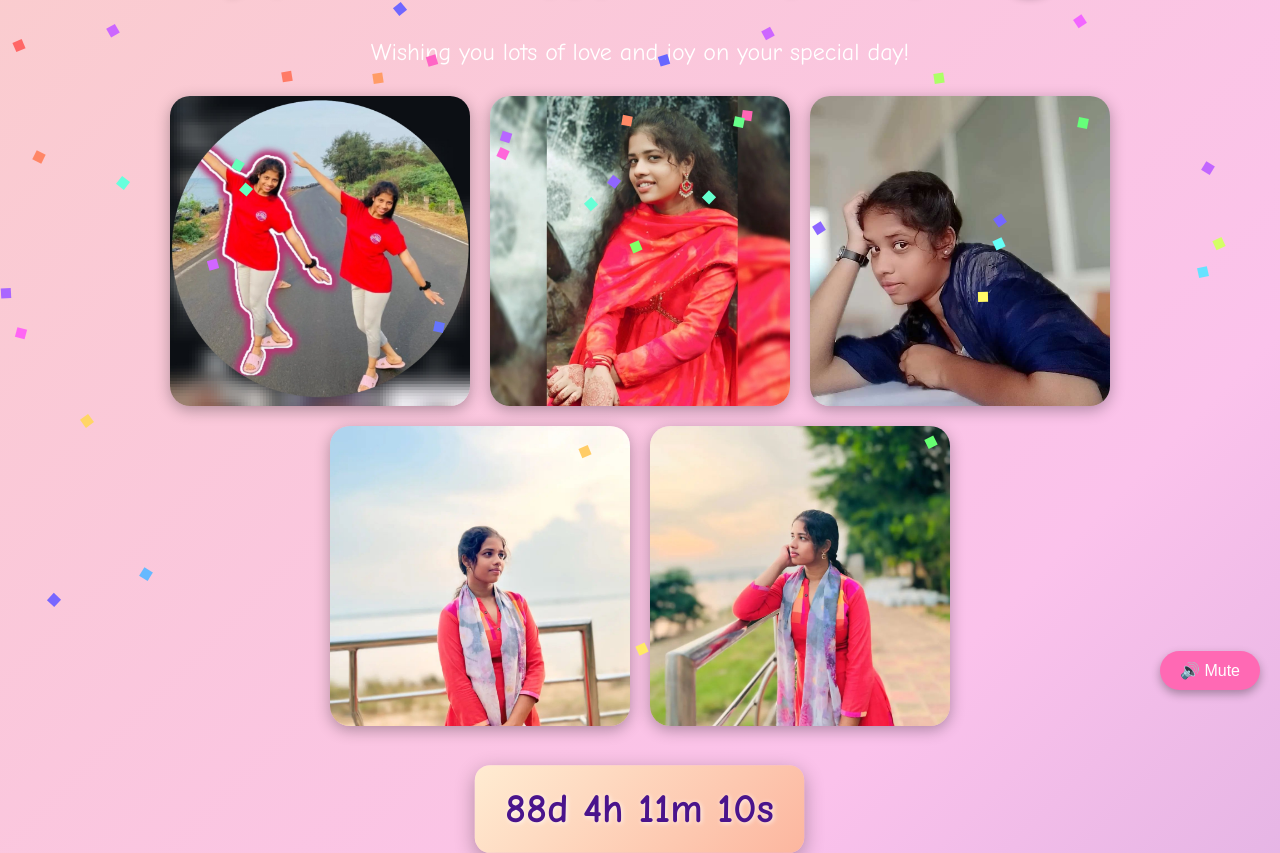
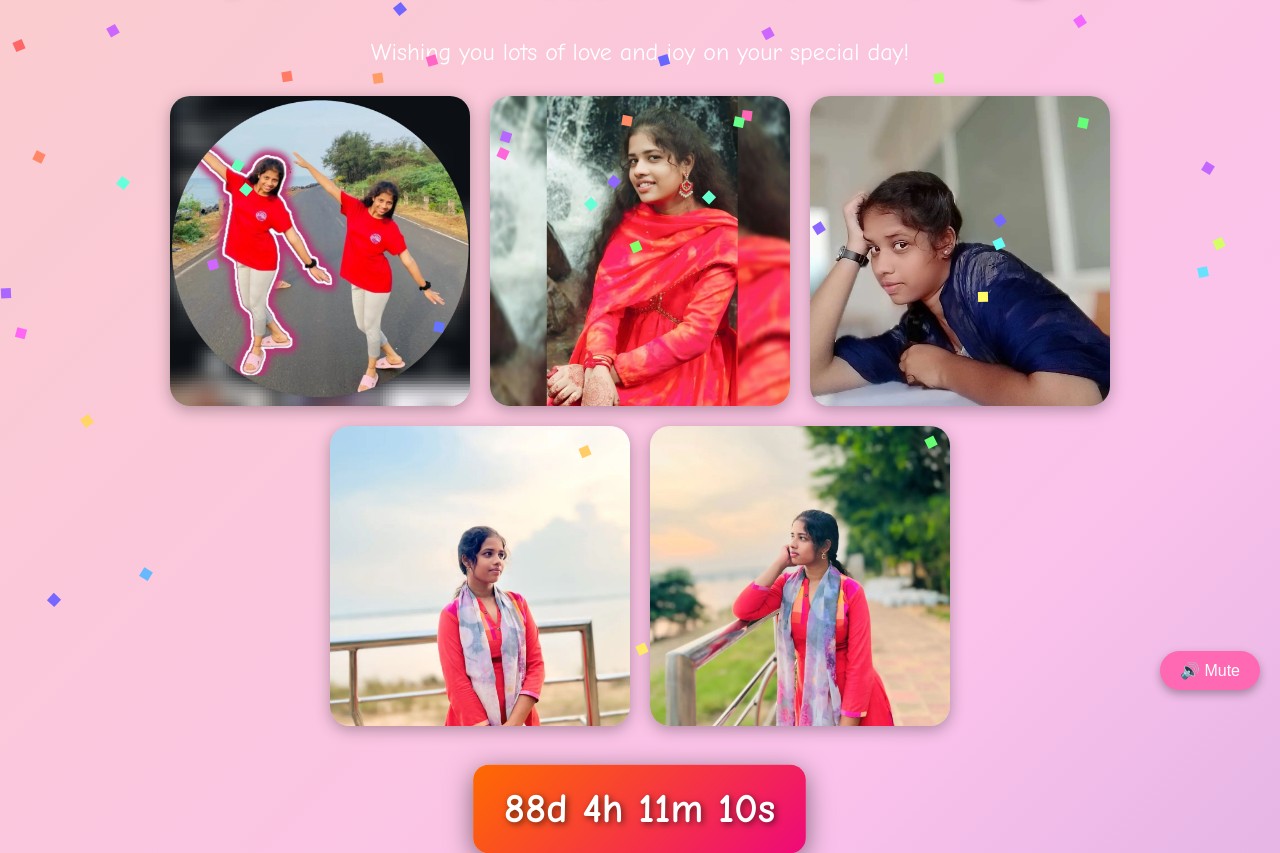
Before and after one commit to CHARANKANTHREDDY/Birthday-wishes, a plain HTML site: page index.html in a window 1280 px wide. Shown: the part 90-943 px from the top of the page. Drawn offline with Linux system fonts and the light colour scheme.

Commit message:
Update index.html

```diff
--- a/index.html
+++ b/index.html
@@ -98,24 +98,24 @@
       transform: scale(1.1);
     }
 
-    /* Updated Countdown Timer Style */
+    /* 🎉 Vibrant Countdown Timer Style */
     #countdown {
       font-size: 2.5em;
       margin-top: 20px;
       padding: 20px 30px;
-      background: linear-gradient(135deg, #ffecd2, #fcb69f);
-      color: #4a148c;
+      background: linear-gradient(135deg, #ff6a00, #ee0979); /* bright gradient */
+      color: #ffffff;
       font-weight: bold;
       border-radius: 15px;
-      box-shadow: 0 6px 20px rgba(0, 0, 0, 0.3);
-      text-shadow: 1px 1px 5px rgba(255, 255, 255, 0.8);
+      box-shadow: 0 6px 25px rgba(0, 0, 0, 0.5);
+      text-shadow: 2px 2px 6px rgba(0, 0, 0, 0.6);
       display: inline-block;
       animation: pulse 2s infinite;
     }
 
     @keyframes pulse {
       0% { transform: scale(1); }
-      50% { transform: scale(1.02); }
+      50% { transform: scale(1.03); }
       100% { transform: scale(1); }
     }
   </style>
@@ -170,8 +170,8 @@
     // Countdown Timer
     const countdownElement = document.getElementById("countdown");
 
-    // Set the target date for the countdown (e.g., next year's birthday)
-    const targetDate = new Date("2025-12-03T00:00:00"); // Adjust this as needed
+    // 🎯 Set your birthday date here
+    const targetDate = new Date("2025-12-03T00:00:00");
 
     function updateCountdown() {
       const now = new Date();
```
